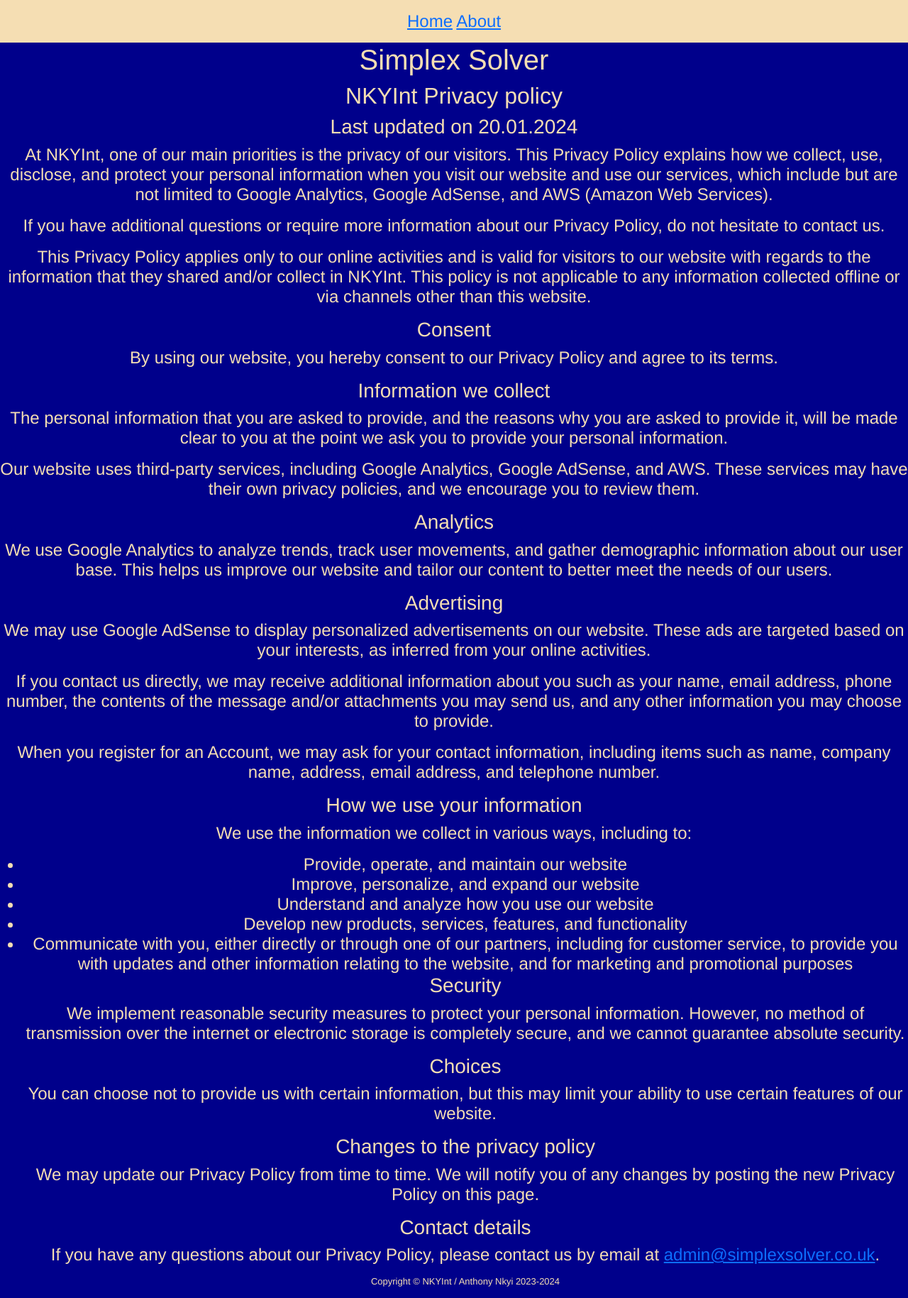
After one commit to kwabenankyi/mysite, a Django app: page /privacypolicy in a window 1280 px wide. The commit adds this page. Shown: the whole page at 71% size. Run offline with Django 5.2, Linux system fonts and the light colour scheme.

Commit message:
added privacy policy

```diff
--- a/mysite/settings.py
+++ b/mysite/settings.py
@@ -23,9 +23,9 @@ BASE_DIR = Path(__file__).resolve().parent.parent
 SECRET_KEY = 'django-insecure-zq$q7f3nz@0qd)39ps^622_y4jtn-y^c#60nlvuimfowgfqo^q'
 
 # SECURITY WARNING: don't run with debug turned on in production!
-DEBUG = True
+DEBUG = False
 
-ALLOWED_HOSTS = [".awsapprunner.com",'127.0.0.1',".co.uk"]
+ALLOWED_HOSTS = [".awsapprunner.com",'127.0.0.1',".co.uk",".com"]
 
 
 # Application definition
--- a/mysite/urls.py
+++ b/mysite/urls.py
@@ -17,7 +17,9 @@ Including another URLconf
 from django.contrib import admin
 from django.urls import include, path
 
+handler404 = "simplexsolver.views.custom_404"
+
 urlpatterns = [
     path("", include("simplexsolver.urls")),
-    path("admin/", admin.site.urls),
+    path("admin79/", admin.site.urls),
 ]
--- a/simplexsolver/templates/base.html
+++ b/simplexsolver/templates/base.html
@@ -11,6 +11,11 @@
             <a href="{% url 'index' %}">Home</a>
             <a href="{% url 'about' %}">About</a>
         </div>
+        <link
+    href="https://cdn.jsdelivr.net/npm/bootstrap@5.3.0-alpha3/dist/css/bootstrap.min.css"
+    rel="stylesheet"
+    integrity="sha384-KK94CHFLLe+nY2dmCWGMq91rCGa5gtU4mk92HdvYe+M/SXH301p5ILy+dN9+nJOZ"
+    crossorigin="anonymous">
         <link rel="stylesheet" href="/static/style.css">
         <h1>Simplex Solver</h1>
         {% block content %}{% endblock %}
--- /dev/null
+++ b/simplexsolver/templates/privacypolicy.html
@@ -0,0 +1,40 @@
+{% extends 'base.html' %}
+{% block title %}
+    <title>Privacy policy</title>
+{% endblock %}
+{% block content %}
+<left>
+    <h2>NKYInt Privacy policy</h2>
+    <h3>Last updated on 20.01.2024</h3>
+    <p>At NKYInt, one of our main priorities is the privacy of our visitors. This Privacy Policy explains how we collect, use, disclose, and protect your personal information when you visit our website and use our services, which include but are not limited to Google Analytics, Google AdSense, and AWS (Amazon Web Services).</p>
+    <p>If you have additional questions or require more information about our Privacy Policy, do not hesitate to contact us.</p>
+    <p>This Privacy Policy applies only to our online activities and is valid for visitors to our website with regards to the information that they shared and/or collect in NKYInt. This policy is not applicable to any information collected offline or via channels other than this website.</p>
+    <h3>Consent</h3>
+    <p>By using our website, you hereby consent to our Privacy Policy and agree to its terms.</p>
+    <h3>Information we collect</h3>
+    <p>The personal information that you are asked to provide, and the reasons why you are asked to provide it, will be made clear to you at the point we ask you to provide your personal information.</p>
+    <p>Our website uses third-party services, including Google Analytics, Google AdSense, and AWS. These services may have their own privacy policies, and we encourage you to review them.</p>
+    <h3>Analytics</h3>
+    <p>We use Google Analytics to analyze trends, track user movements, and gather demographic information about our user base. This helps us improve our website and tailor our content to better meet the needs of our users.</p>
+    <h3>Advertising</h3>
+    <p>We may use Google AdSense to display personalized advertisements on our website. These ads are targeted based on your interests, as inferred from your online activities.</p>
+    <p>If you contact us directly, we may receive additional information about you such as your name, email address, phone number, the contents of the message and/or attachments you may send us, and any other information you may choose to provide.</p>
+    <p>When you register for an Account, we may ask for your contact information, including items such as name, company name, address, email address, and telephone number.</p>
+    <h3>How we use your information</h3>
+    <p>We use the information we collect in various ways, including to:</p>
+    <ul>
+        <li>Provide, operate, and maintain our website</li>
+        <li>Improve, personalize, and expand our website</li>
+        <li>Understand and analyze how you use our website</li>
+        <li>Develop new products, services, features, and functionality</li>
+        <li>Communicate with you, either directly or through one of our partners, including for customer service, to provide you with updates and other information relating to the website, and for marketing and promotional purposes</li>
+    <h3>Security</h3>
+    <p>We implement reasonable security measures to protect your personal information. However, no method of transmission over the internet or electronic storage is completely secure, and we cannot guarantee absolute security.</p>
+    <h3>Choices</h3>
+    <p>You can choose not to provide us with certain information, but this may limit your ability to use certain features of our website.</p>
+    <h3>Changes to the privacy policy</h3>
+    <p>We may update our Privacy Policy from time to time. We will notify you of any changes by posting the new Privacy Policy on this page.</p>
+    <h3>Contact details</h3>
+    <p>If you have any questions about our Privacy Policy, please contact us by email at <a href="mailto:admin@simplexsolver.awsapps.com">admin@simplexsolver.co.uk</a>.</p>
+</left>
+{% endblock %}
--- a/simplexsolver/urls.py
+++ b/simplexsolver/urls.py
@@ -6,4 +6,5 @@ urlpatterns = [
     path("", views.index, name="index"),
     path("solution", views.solution, name="solution"),
     path("about", views.about, name="about"),
+    path("privacypolicy", views.privacypolicy, name="privacypolicy"),
 ]
--- a/simplexsolver/views.py
+++ b/simplexsolver/views.py
@@ -50,3 +50,9 @@ def solution(request,maxmin,objectivefunction,constraints):
 
 def about(request):
     return render(request, "about.html")
+
+def privacypolicy(request):
+    return render(request, "privacypolicy.html")
+
+def custom_404(request, exception):
+    return render(request, '404.html', status=404)
```
Also changed, not shown: simplexsolver/templates/404.html (added, +42 -0 lines), simplexsolver/templates/policy.txt (added, +63 -0 lines).
